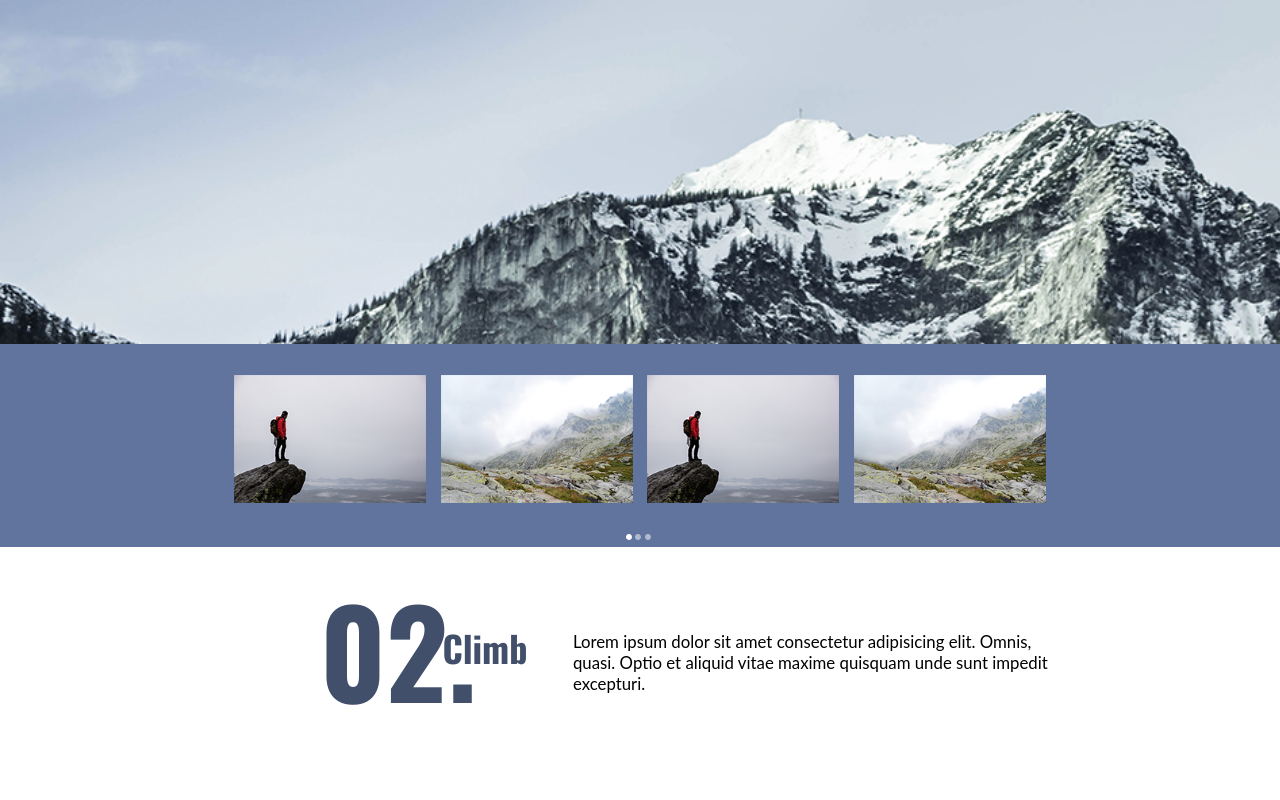
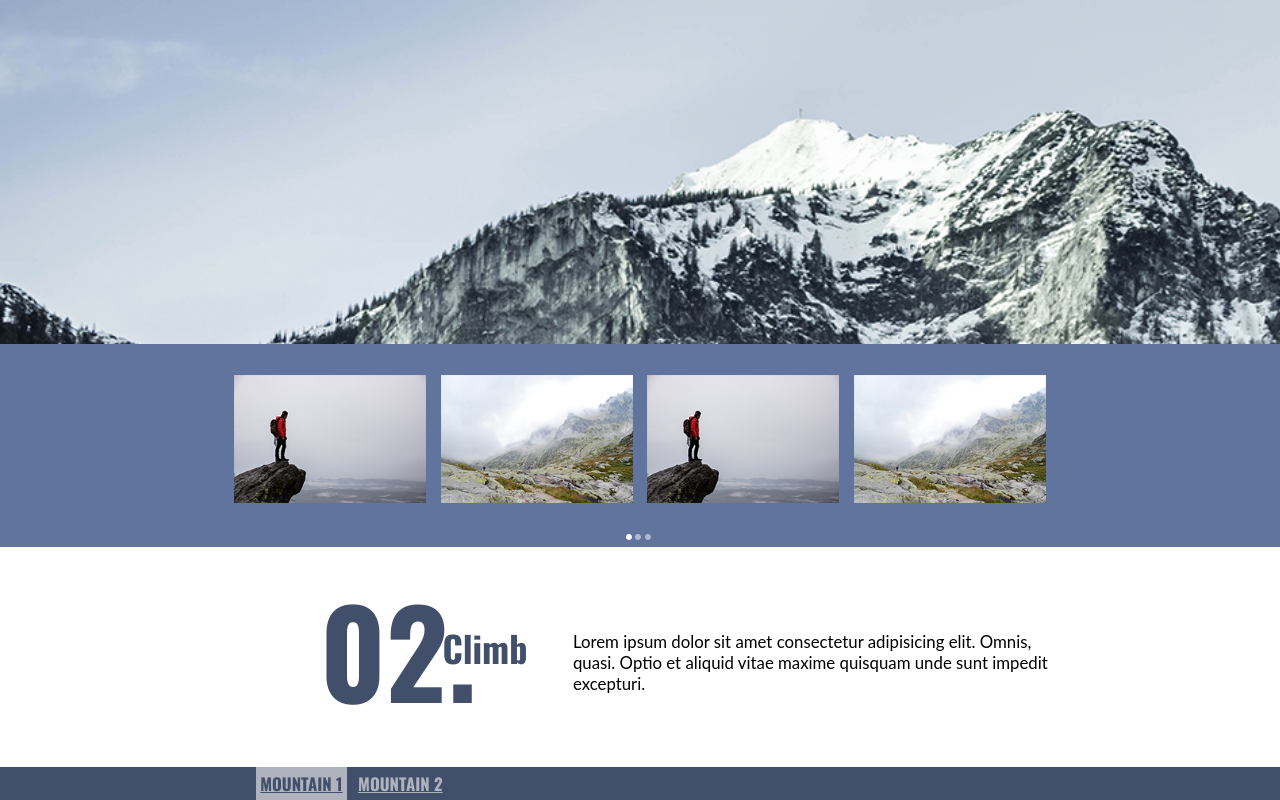
Before and after one commit to Ansarissab/collation-website, a plain HTML site: page index.html in a window 1280 px wide. Shown: the part 1213-2013 px from the top of the page. Before the commit the page ends 1980 px from the top, so only its background shows below. Drawn offline with Linux system fonts and the light colour scheme.

Commit message:
Added mountain nav

```diff
--- a/css/style.scss
+++ b/css/style.scss
@@ -183,7 +183,7 @@ html{
     width: 65%;
 
       p.main-content {
-      font-family: 'Oswald-VariableFont_wght';
+        font-family: 'Oswald-VariableFont_wght';
         font-size: 5rem;
         font-weight: bold;
         color: #414f6b;
@@ -204,3 +204,32 @@ html{
     }
   }
 }
+
+.mountain-tab-section {
+  .mountain-section-nav {
+    background-color: #414f6b;
+    color: #afb3bd;
+    font-family: 'Oswald-VariableFont_wght';
+
+    ul {
+      list-style: none;
+      display: flex;
+      width: 60%;
+      margin: 0 auto;
+
+      li {
+        margin-right: 0.3rem;
+        padding: 0.175rem;
+        font-size: 0.7rem;
+        font-weight: bold;
+        text-transform: uppercase;
+        text-decoration: underline;
+      }
+
+      li.active {
+        background-color: #afb3bd;
+        color: #414f6b;
+      }
+    }
+  }
+}
--- a/index.html
+++ b/index.html
@@ -73,5 +73,17 @@
         <p class="description">Lorem ipsum dolor sit amet consectetur adipisicing elit. Omnis, quasi. Optio et aliquid vitae maxime quisquam unde sunt impedit excepturi.</p>
       </main>
     </section>
+
+    <section class="mountain-tab-section">
+      <div class="mountain-section-nav">
+        <nav>
+          <ul>
+            <li class="active">Mountain 1</li>
+            <li>Mountain 2</li>
+          </ul>
+        </nav>
+      </div>
+
+    </section>
   </body>
 </html>
```
Also changed, not shown: css/style.css, 1 other file.
